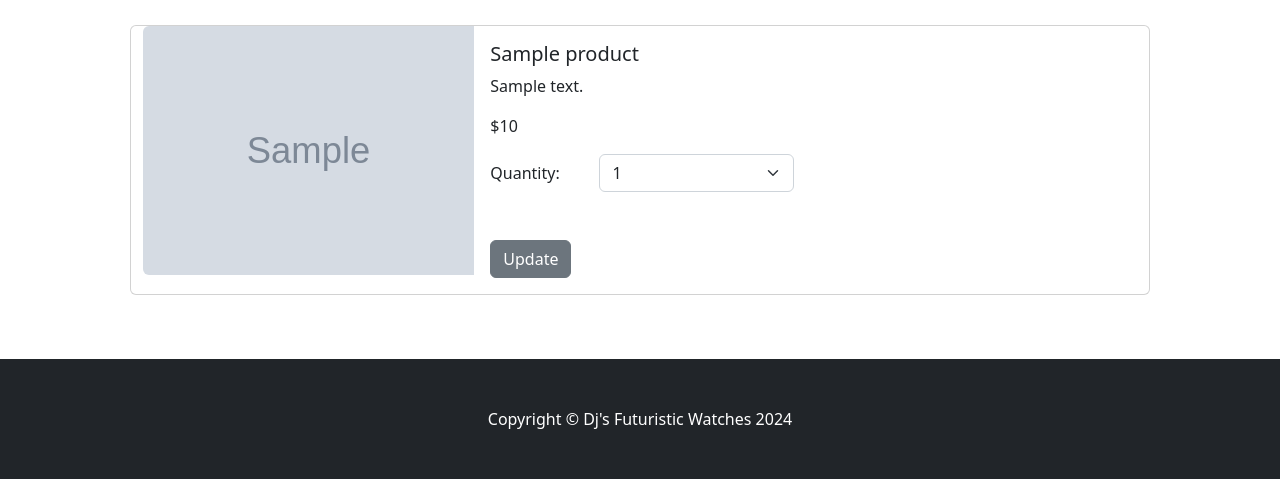
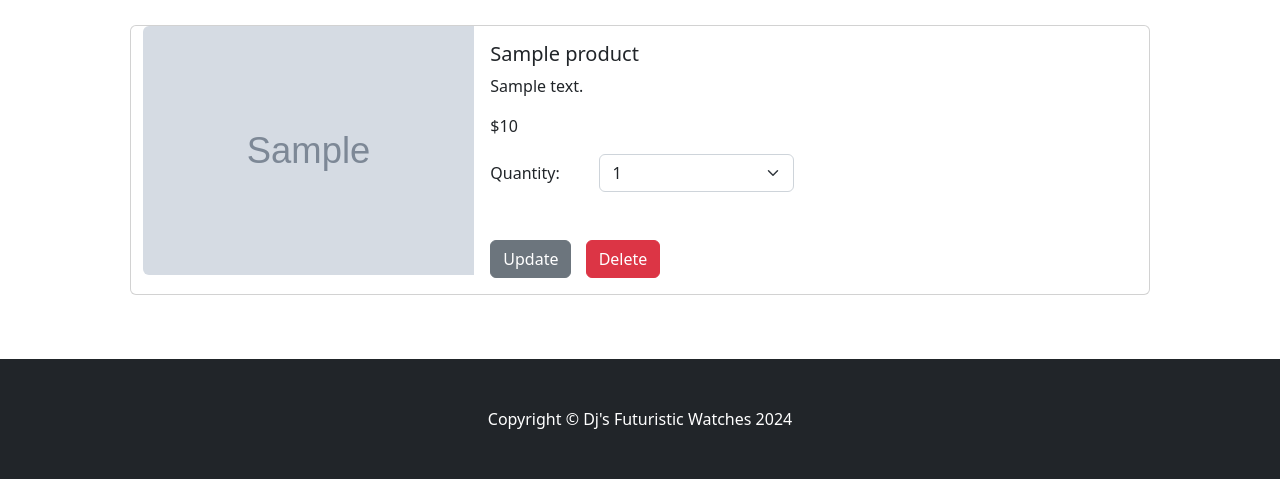
Before and after one commit to PavelKotlov/django-ecom, a Django app: template cart/templates/cart_summary.html in a window 1280 px wide. Shown: the part 376-855 px from the top of the page. Run offline with Django 5.2, Linux system fonts and the light colour scheme; the template is opened without the code that fills it: most values are stand-ins (such as "Sample title", 1, 10 or a date in 2020); grey boxes marked "Sample" are stand-in pictures; some libraries are stand-ins or nearby versions.

Commit message:
Add delete button and product delete functionality

```diff
--- a/cart/templates/cart_summary.html
+++ b/cart/templates/cart_summary.html
@@ -58,7 +58,10 @@
               </div>
             </div>
             <!-- Update Cart Button -->
-            <button type="button" data-index="{{product.id}}" class="btn btn-secondary update-card">Update</button>
+            <button type="button" data-index="{{product.id}}" class="btn btn-secondary update-cart">Update</button>
+             <!-- Delete Cart Button -->
+             <button type="button" data-index="{{product.id}}" class="btn btn-danger delete-product" style="
+             margin-left: 10px; ">Delete</button>
           </div>
         </div>
       </div>
@@ -75,7 +78,8 @@
 </div>
 
 <script>
-  $(document).on("click", ".update-card", function (e) {
+  // update cart
+  $(document).on("click", ".update-cart", function (e) {
     e.preventDefault();
     const productid = $(this).data('index');
 
@@ -95,6 +99,27 @@
       error: function (xhr, errmsg, err) {},
     });
   });
+
+  // delete product from cart
+  $(document).on("click", ".delete-product", function (e) {
+    e.preventDefault();
+    const productid = $(this).data('index');
+
+    $.ajax({
+      type: "POST",
+      url: "{% url 'cart_delete' %}",
+      data: {
+        product_id: $(this).data('index'),
+        csrfmiddlewaretoken: "{{csrf_token}}",
+        action: "post",
+      },
+      success: function (json) {
+        location.reload();
+      },
+
+      error: function (xhr, errmsg, err) {},
+    });
+  });
 </script>
 
 {% endblock %}
```
